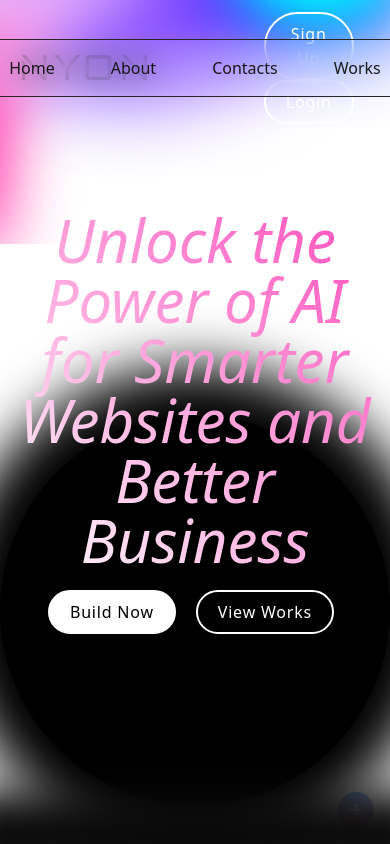
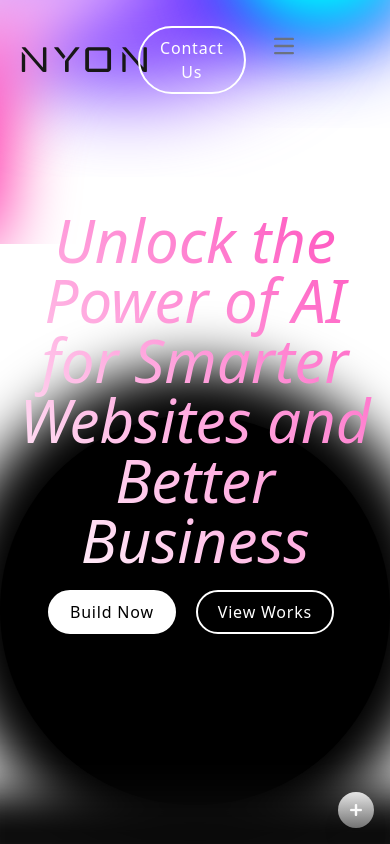
Before and after one commit to SophiseTech/Portfolio, a Next.js app: page / in a window 390 px wide. Shown: the top 844 px of the page. Built offline with nearby package versions, Linux system fonts and the light colour scheme.

Commit message:
completed many changes to FAB and applied some changes in navbar to make responsive

```diff
--- a/app/Components/About/Main.jsx
+++ b/app/Components/About/Main.jsx
@@ -16,7 +16,7 @@ function About() {
          </ul>
      </div>
 
-     <div className="w-11/12 flex flex-wrap gap-16 mt-10 ">
+     <div className="w-11/12 flex flex-wrap gap-16 mt-8 ">
 
       <TiltEffect imageSrc="/web.png" label="Web Development" />
       <TiltEffect imageSrc="/mobile.png" label="App Development" />
--- a/app/Components/About/TiltEffect.jsx
+++ b/app/Components/About/TiltEffect.jsx
@@ -39,7 +39,7 @@ export const TiltEffect = ({label,imageSrc}) => {
   return (
     <>
       <div
-        className="card relative h-52 w-52 rounded-xl transition-[all_400ms_cubic-bezier(0.03,0.98,0.52,0.99)_0s] will-change-transform"
+        className="card relative h-60 w-60 rounded-xl transition-[all_400ms_cubic-bezier(0.03,0.98,0.52,0.99)_0s] will-change-transform"
         onMouseMove={onMouseMove}
         onMouseLeave={onMouseLeave}
         style={{
--- a/app/Components/FAB/Main.jsx
+++ b/app/Components/FAB/Main.jsx
@@ -1,27 +1,48 @@
 
 'use client'
-import React from 'react'
+import React, { useState } from 'react'
 
 const FAB = () => {
+    const [isOpen, setIsOpen] = useState(false);
+    const handleMailClick = () => {
+       // Use mailto to open the user's email client
+       window.open('https://mail.google.com/mail/?view=cm&fs=1&to=info.nyontech@gmail.com', '_blank');
+       ;
+        console.log("Gmail opened in new tab");
+      };
+      const handleWhatsappClick = () => {
+
+        window.open('https://wa.link/723unf', '_blank');
+        ;
+         console.log("Whatsapp opened in new tab");
+       };
+       const handlePhoneClick = () => {
+
+        window.location.href = 'tel:+918848118309';
+        console.log("Phone app opened");
+    };
     return (
-        <div class="group fixed bottom-0 right-0 p-4  flex items-end justify-end w-24 h-24 ">
+        <div class="group fixed bottom-0 right-0 p-4 z-50  flex items-end justify-end w-24 h-24 ">
 
-            <div class="text-white shadow-xl flex items-center justify-center p-3 rounded-full bg-gradient-to-b from-blue-300 to-pink-300 dark:from-blue-800 dark:to-purple-800  z-50 absolute  ">
+
+            <div class="text-white shadow-xl flex items-center justify-center p-3 rounded-full bg-gradient-to-b from-neutral-200 to-neutral-500 z-20 absolute  ">
                 <img src="/plus.svg" alt="plus icon"  className="w-3 h-3 group-hover:rotate-90 transition  transition-all duration-[0.6s]" />
             </div>
 
-            <div class="absolute rounded-full transition-all duration-[0.2s] ease-out scale-y-0 group-hover:scale-y-100 group-hover:-translate-x-16   flex  p-2 hover:p-3 bg-green-300 scale-100 hover:bg-green-400 text-white">
-              <img src="/email.svg" alt="email" className="w-5 h-5" />
-            </div>
-
-            <div class="absolute rounded-full transition-all duration-[0.2s] ease-out scale-x-0 group-hover:scale-x-100 group-hover:-translate-y-16  flex  p-2 hover:p-3 bg-blue-300 hover:bg-blue-400  text-white">
+           {/* email icon */}
+           <div
+        onClick={handleMailClick}
+        className="absolute rounded-full transition-all duration-[0.2s] ease-out scale-y-0 group-hover:scale-y-100 group-hover:-translate-x-16 flex p-2 hover:p-3 bg-gray-600 hover:bg-slate-950 text-white cursor-pointer"
+      >
+        <img src="/email.svg" alt="Send Email" className="w-5 h-5" />
+      </div>
+         {/* phone click */}
+            <div onClick={handlePhoneClick} class="absolute rounded-full transition-all duration-[0.2s] ease-out scale-x-0 group-hover:scale-x-100 group-hover:-translate-y-16  flex  p-2 hover:p-3  bg-blue-300 hover:bg-blue-400  text-white">
          <img src="/telephone.svg" alt="telephone" className="w-5 h-5" />
             </div>
-
-            <div class="absolute rounded-full transition-all duration-[0.2s] ease-out scale-x-0 group-hover:scale-x-100 group-hover:-translate-y-14 group-hover:-translate-x-14   flex  p-2 hover:p-3 bg-yellow-300 hover:bg-yellow-400 text-white">
-                <svg xmlns="http://www.w3.org/2000/svg" fill="none" viewBox="0 0 24 24" stroke-width="1.5" stroke="currentColor" class="w-5 h-5">
-                    <path stroke-linecap="round" stroke-linejoin="round" d="M6.75 3v2.25M17.25 3v2.25M3 18.75V7.5a2.25 2.25 0 012.25-2.25h13.5A2.25 2.25 0 0121 7.5v11.25m-18 0A2.25 2.25 0 005.25 21h13.5A2.25 2.25 0 0021 18.75m-18 0v-7.5A2.25 2.25 0 015.25 9h13.5A2.25 2.25 0 0121 11.25v7.5m-9-6h.008v.008H12v-.008zM12 15h.008v.008H12V15zm0 2.25h.008v.008H12v-.008zM9.75 15h.008v.008H9.75V15zm0 2.25h.008v.008H9.75v-.008zM7.5 15h.008v.008H7.5V15zm0 2.25h.008v.008H7.5v-.008zm6.75-4.5h.008v.008h-.008v-.008zm0 2.25h.008v.008h-.008V15zm0 2.25h.008v.008h-.008v-.008zm2.25-4.5h.008v.008H16.5v-.008zm0 2.25h.008v.008H16.5V15z" />
-                </svg>
+{/* whatssapp */}
+            <div onClick={handleWhatsappClick} class="absolute rounded-full transition-all duration-[0.2s] ease-out scale-x-0 group-hover:scale-x-100 group-hover:-translate-y-14 group-hover:-translate-x-14   flex  p-2 hover:p-3 bg-green-300 scale-100 hover:bg-green-400 text-white">
+               <img src="/whatsapp.svg" alt="whatsapp"  className="w-5 h-5" />
             </div>
         </div>
     )
--- a/app/Components/NavBar/Main.jsx
+++ b/app/Components/NavBar/Main.jsx
@@ -3,10 +3,21 @@ import Link from "next/link";
 
 function NavBar() {
   return (
-    <div className=" w-full flex justify-center fixed top-0 z-50">
-      <div className="grid grid-cols-3 items-center w-11/12">
-        <div className="text-5xl font-semibold py-5 font-neo uppercase">Nyon</div>
-        <div className="justify-self-center">
+    <div className=" max-w-screen-xl flex justify-center fixed top-0 z-50">
+      <div className="grid grid-cols-3 items-center w-full md:w-11/12">
+        <div className="text-5xl font-semibold py-5 md:m-0 m-4 font-neo uppercase">Nyon</div>
+
+
+          <div class="flex relative top-0 right-0 md:order-2 space-x-3 md:space-x-0 rtl:space-x-reverse">
+          <SigningButtons names="Contact Us" className="px-4 py-2 " />
+            <button data-collapse-toggle="navbar-sticky" type="button" class="inline-flex items-center p-2 w-10 h-10 justify-center text-sm text-gray-500 rounded-lg md:hidden hover:bg-gray-100 focus:outline-none focus:ring-2 focus:ring-gray-200 dark:text-gray-400 dark:hover:bg-gray-700 dark:focus:ring-gray-600" aria-controls="navbar-sticky" aria-expanded="false">
+              <span class="sr-only">Open main menu</span>
+              <svg class="w-5 h-5" aria-hidden="true" xmlns="http://www.w3.org/2000/svg" fill="none" viewBox="0 0 17 14">
+                <path stroke="currentColor" stroke-linecap="round" stroke-linejoin="round" stroke-width="2" d="M1 1h15M1 7h15M1 13h15" />
+              </svg>
+            </button>
+          </div>
+          <div className="items-center justify-between hidden w-full md:flex md:w-auto md:order-1">
           <ul className="flex backdrop-blur-lg  bg-white/5 border border-stone-800 rounded-full shadow-lg shadow-white/5 border-1 my-2 px-3">
 
             <ListItem name="Home" />
@@ -15,11 +26,11 @@ function NavBar() {
             <ListItem name="Works" path={'/works'} />
           </ul>
         </div>
-        <div className="last-element p-3 justify-self-end">
+        {/* <div className="last-element p-3 justify-self-end">
           <SigningButtons names="Sign Up" />
           <SigningButtons names="Login" />
 
-        </div>
+        </div> */}
 
       </div>
     </div>
@@ -27,7 +38,7 @@ function NavBar() {
   )
 }
 
-const ListItem = ({ name, path="/#" }) => {
+const ListItem = ({ name, path = "/#" }) => {
   return (
     <Link href={path}>
       <li className="cursor-pointer py-2 px-5 mx-2 my-2 hover:backdrop-blur-sm hover:bg-white/5 hover:rounded-full hover:shadow-lg hover:border-1 transition-all">
--- a/app/layout.js
+++ b/app/layout.js
@@ -1,7 +1,7 @@
 import localFont from "next/font/local";
 import "./globals.css";
 import NavBar from "./Components/NavBar/Main";
-import FAB from "./Components/FAB/main";
+import FAB from "./Components/Fab/Main";
 const geistSans = localFont({
   src: "./fonts/GeistVF.woff",
   variable: "--font-geist-sans",
```
Also changed, not shown: app/Components/NavBar/random.html (added, +46 -0 lines), public/whatsapp.svg (added).
